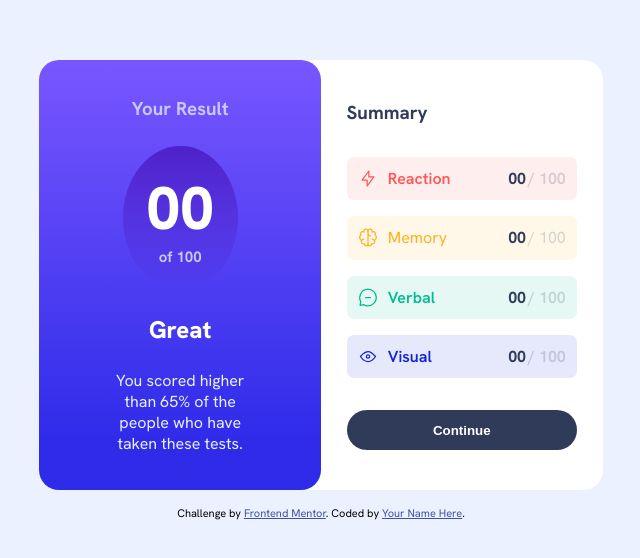
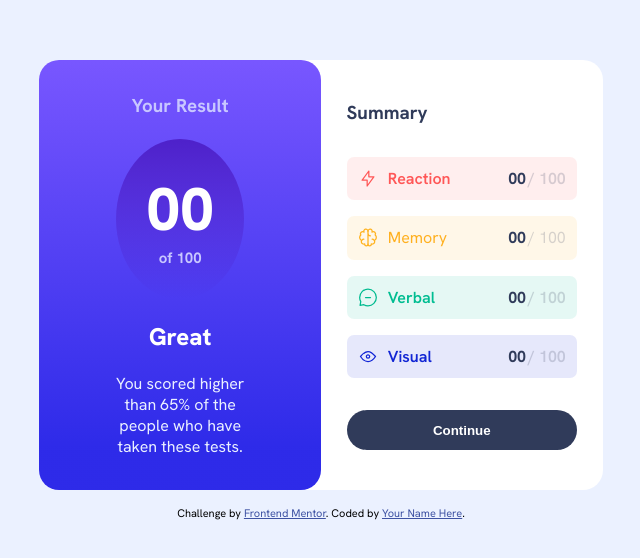
Before and after one commit to TkDevk/Results-summary-component, a plain HTML site: page index.html in a window 1280 px wide. Shown: the part 110-668 px from the top of the page, without its empty margins (399-1039 px from the left). Drawn offline with Linux system fonts and the light colour scheme.

Commit message:
Cricle fixed

```diff
--- a/main.css
+++ b/main.css
@@ -92,8 +92,8 @@ html{
     background-image: linear-gradient(var(--violetBlueCircle), var(--persianBlueCircle));
     border-radius: 50%;
     padding:1.5rem;
-    height: 18svh;
-    width: 9svw;
+    height: 20svh;
+    width: 10svw;
     border: none;
     display: flex;
     flex-direction: column;
```
